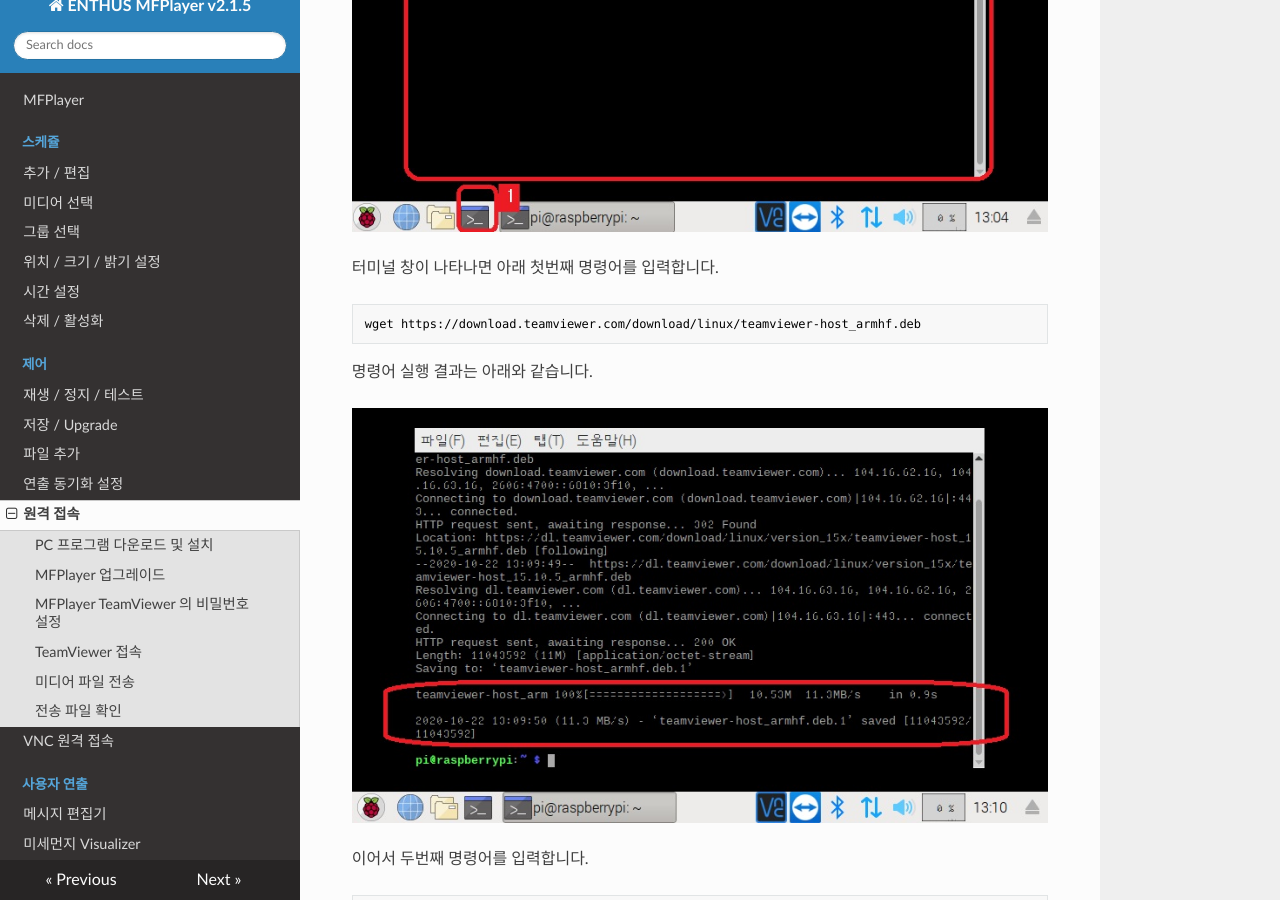
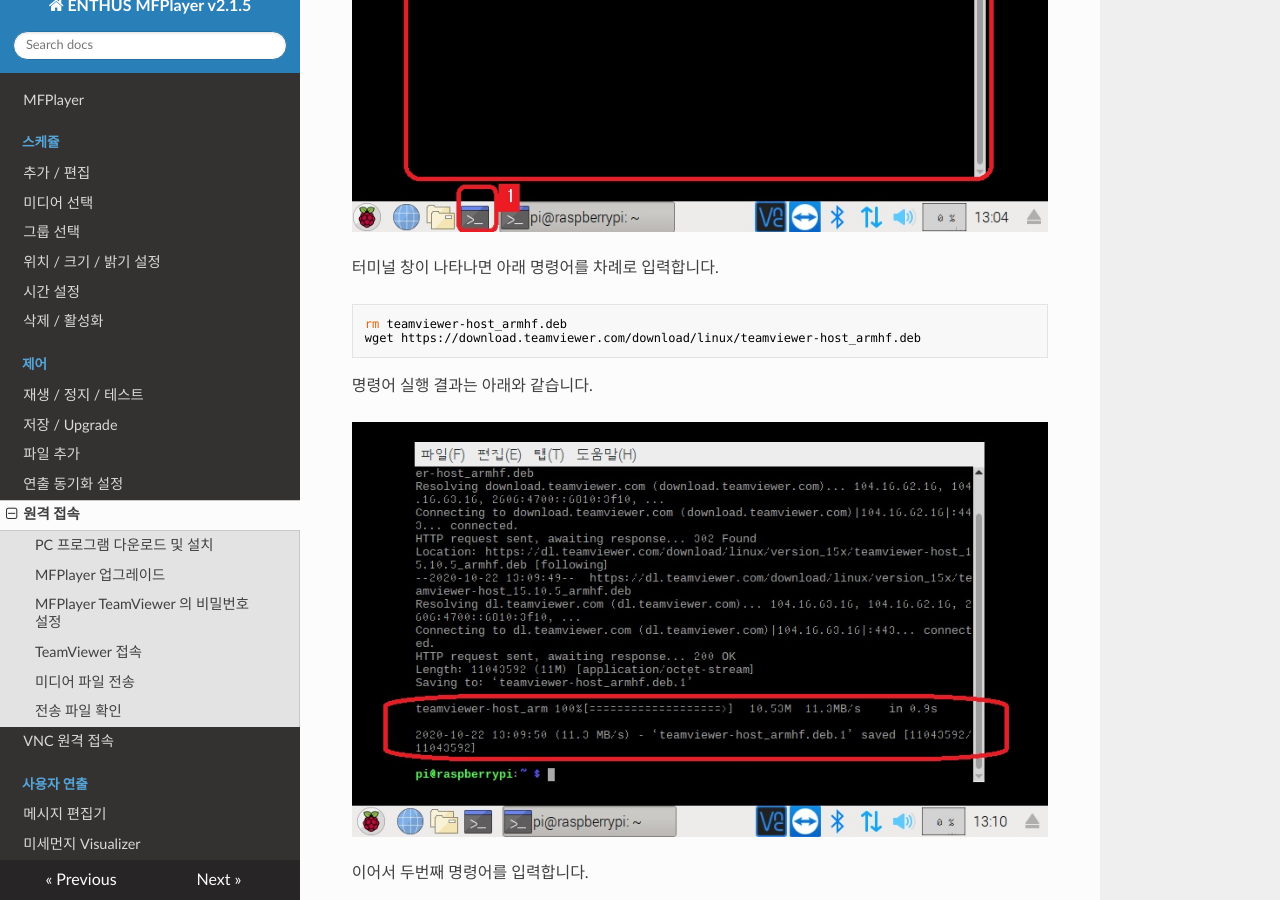
Before and after one commit to enthusapp/mfplayer, an MkDocs documentation site: the page built from docs/connect_remote.md, in a window 1280 px wide and 900 px high, scrolled down 1489 px. Built offline with MkDocs 1.6.1, drawn with Linux system fonts in a browser that asks for light colours; nearby versions of some CDN libraries; old or Windows-style settings are respelled for this version of MkDocs.

Commit message:
minor update

````diff
--- a/docs/connect_remote.md
+++ b/docs/connect_remote.md
@@ -22,9 +22,10 @@ MFPlayer 하단에 있는 터미널 아이콘을 클릭합니다.
 
 ![TeamViewerTerminal](img/TeamViewer/Terminal.jpg)
 
-터미널 창이 나타나면 아래 첫번째 명령어를 입력합니다.
+터미널 창이 나타나면 아래 명령어를 차례로 입력합니다.
 
 ```bash
+rm teamviewer-host_armhf.deb
 wget https://download.teamviewer.com/download/linux/teamviewer-host_armhf.deb
 ```
 
````
